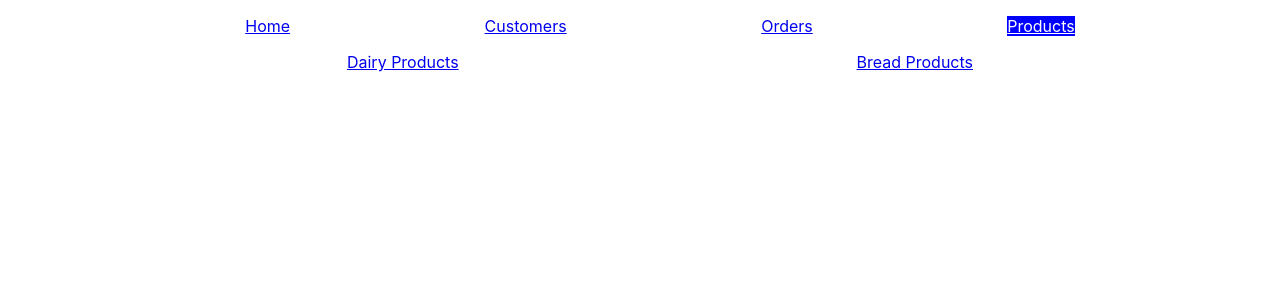
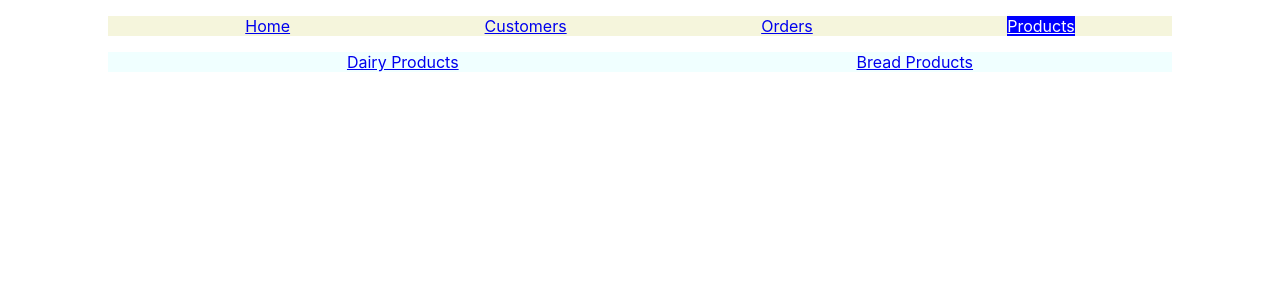
Before and after one commit to Java49AlexanderKovalchuk/React, a React (Create React App) app: page /products in a window 1280 px wide. Shown: the top 300 px of the page. Built offline with nearby package versions, Linux system fonts and the light colour scheme.

Commit message:
hw-40 vers 1

```diff
--- a/src/App.tsx
+++ b/src/App.tsx
@@ -1,24 +1,24 @@
-
 import React from 'react';
 import { BrowserRouter, Routes, Route} from 'react-router-dom';
-import { Layout } from './components/navigators/Layout';
-import { Products } from './components/navigators/Products';
 import { BreadProducts } from './components/pages/BreadProducts';
 import { Customers } from './components/pages/Customers';
 import { DairyProducts } from './components/pages/DairyProducts';
 import { Home } from './components/pages/Home';
 import { Orders } from './components/pages/Orders';
 import './App.css'
+import { layoutConfig } from './models/layout-config';
+import { productsConfig } from './models/products-config';
+import { Navigator } from './components/navigators/Navigator';
 
 
 function App() {
   return <BrowserRouter>
     <Routes>
-      <Route path='/' element={<Layout/>}>
+      <Route path='/' element={<Navigator navConfig={layoutConfig}/>}>
         <Route index element={<Home/>}></Route>
         <Route path='customers' element={<Customers/>}/>
         <Route path='orders' element={<Orders/>}></Route>
-        <Route path='products' element={<Products/>}>
+        <Route path='products' element={<Navigator navConfig={productsConfig}/>}>
           <Route path='dairy' element={<DairyProducts/>}/>
           <Route path='bread' element={<BreadProducts/>}/>
         </Route>
--- a/src/components/navigators/Layout.tsx
+++ /dev/null
@@ -1,31 +0,0 @@
-import { NavLink, Outlet } from "react-router-dom"
-import './navigators.css'
-export const Layout: React.FC = () => {
-    function activeLink(isActive: boolean): React.CSSProperties|undefined {
-        let res: React.CSSProperties = {};
-        if(isActive) {
-            res = {backgroundColor: "blue", color: "white"}
-        }
-        return res;
-    }
-    return <div>
-        <nav>
-            <ul className="navigator-list">
-                <li className="navigator-item">
-                    <NavLink style={({isActive}) => activeLink(isActive)} to="/">Home</NavLink>
-                </li>
-                <li className="navigator-item">
-                    <NavLink style={({isActive}) => activeLink(isActive)} to="/customers">Customers</NavLink>
-                </li>
-                <li className="navigator-item">
-                    <NavLink style={({isActive}) => activeLink(isActive)} to="/orders">Orders</NavLink>
-                </li>
-                <li className="navigator-item">
-                    <NavLink style={({isActive}) => activeLink(isActive)} to="/products">Products</NavLink>
-                </li>
-
-            </ul>
-        </nav>
-        <Outlet></Outlet>
-    </div>
-}
--- /dev/null
+++ b/src/components/navigators/Navigator.tsx
@@ -0,0 +1,34 @@
+import { NavLink, Outlet } from "react-router-dom";
+import { NavigatorProps } from "../../models/NavigatorProps";
+import './navigators.css'
+
+type NavProp = {
+    navConfig: NavigatorProps;
+}
+
+export const Navigator: React.FC<NavProp> = (props) => {
+    function getList(): JSX.Element[] {
+        return props.navConfig.routeItems.map(el => {
+            return <li className="navigator-item">
+                <NavLink style={({ isActive }) => activeLink(isActive)}
+                    to={el.routingPath}>{el.label}</NavLink>
+            </li>
+        })
+    }
+    function activeLink(isActive: boolean): React.CSSProperties | undefined {
+        let res: React.CSSProperties = {};
+        if (isActive) {
+            res = { backgroundColor: "blue", color: "white" };
+        }
+        return res;
+    }
+
+    return <div>
+        <nav>
+            <ul className={props.navConfig.cssClassName}>
+                {getList()}
+            </ul>
+        </nav>
+        <Outlet></Outlet>
+    </div>
+}
--- a/src/components/navigators/Products.tsx
+++ /dev/null
@@ -1,17 +0,0 @@
-import { NavLink, Outlet } from "react-router-dom"
-
-export const Products: React.FC = () => {
-    return <div>
-        <nav>
-            <ul className="navigator-list">
-                <li className="navigator-item">
-                    <NavLink to="/products/dairy">Dairy Products</NavLink>
-                </li>
-                <li className="navigator-item">
-                    <NavLink to="/products/bread">Bread Products</NavLink>
-                </li>
-            </ul>
-        </nav>
-        <Outlet></Outlet>
-    </div>
-}
--- a/src/components/navigators/navigators.css
+++ b/src/components/navigators/navigators.css
@@ -5,12 +5,23 @@
     justify-content: space-around;
     width: 80vw;
     list-style: none;
+    background-color: beige;
 
 }
-
+.products-list {
+    display: flex;
+    flex-direction: column;
+    justify-content: space-around;
+    width: 80vw;
+    list-style: none;
+    background-color: azure;
+}
 
 @media (min-width: 560px) {
  .navigator-list {
     flex-direction: row;
  }
+ .products-list {
+    flex-direction: row;
+ }
 }
--- /dev/null
+++ b/src/models/NavigatorProps.ts
@@ -0,0 +1,4 @@
+export type NavigatorProps = {
+    cssClassName: string;
+    routeItems: {routingPath: string; label: string}[];
+}
--- /dev/null
+++ b/src/models/layout-config.ts
@@ -0,0 +1,11 @@
+import { NavigatorProps } from "./NavigatorProps";
+
+export const layoutConfig: NavigatorProps = {
+    cssClassName: 'navigator-list',
+    routeItems: [
+        {routingPath: "/", label: 'Home'},
+        {routingPath: "/customers", label: 'Customers'},
+        {routingPath: "/orders", label: 'Orders'},
+        {routingPath: "/products", label: 'Products'}
+    ]
+}
--- /dev/null
+++ b/src/models/products-config.ts
@@ -0,0 +1,9 @@
+import { NavigatorProps } from "./NavigatorProps";
+
+export const productsConfig: NavigatorProps = {
+    cssClassName: "products-list",
+    routeItems: [
+        { routingPath: "/products/dairy", label: "Dairy Products" },
+        { routingPath: "/products/bread", label: "Bread Products" }
+    ]
+}
```
